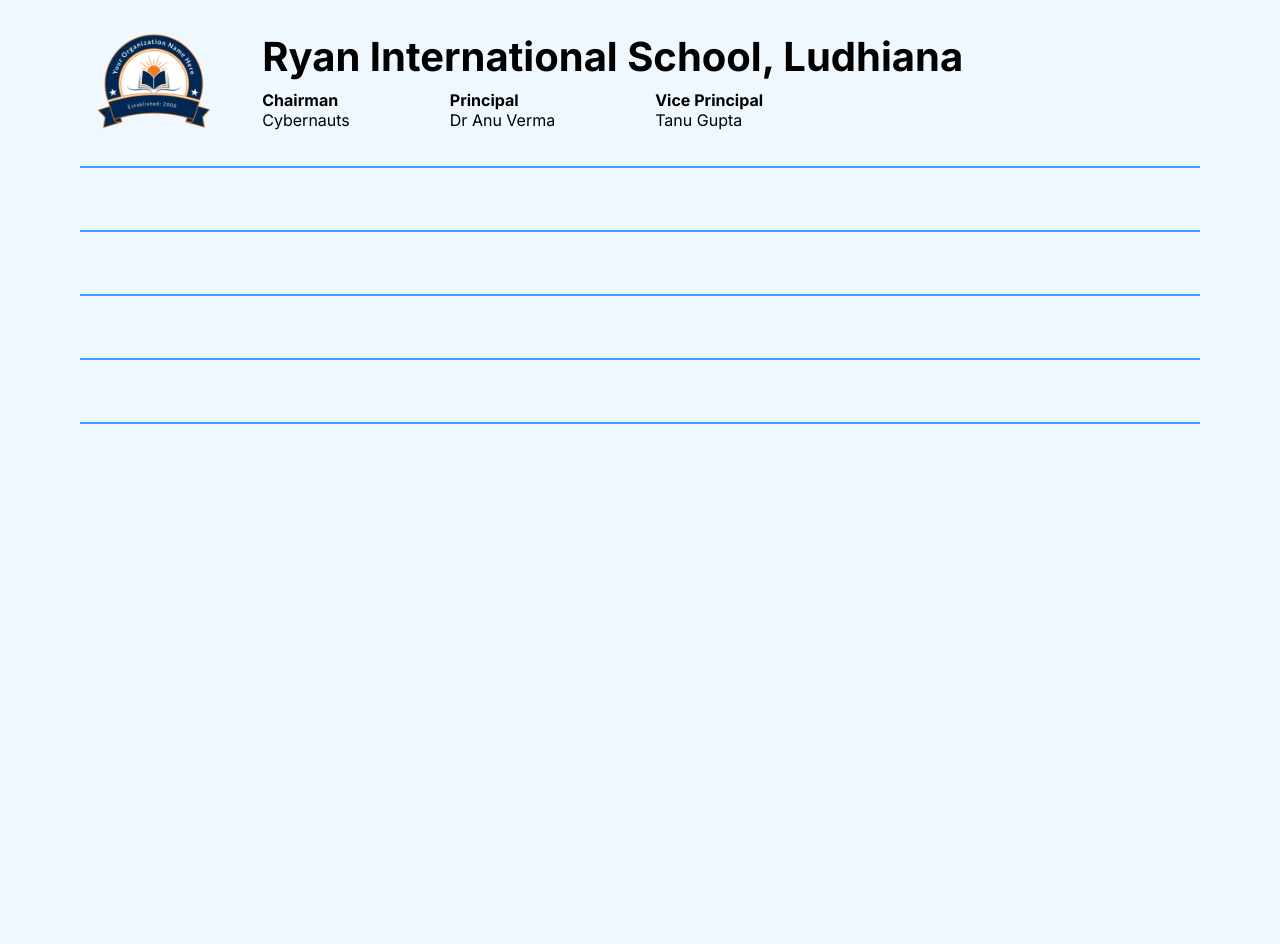
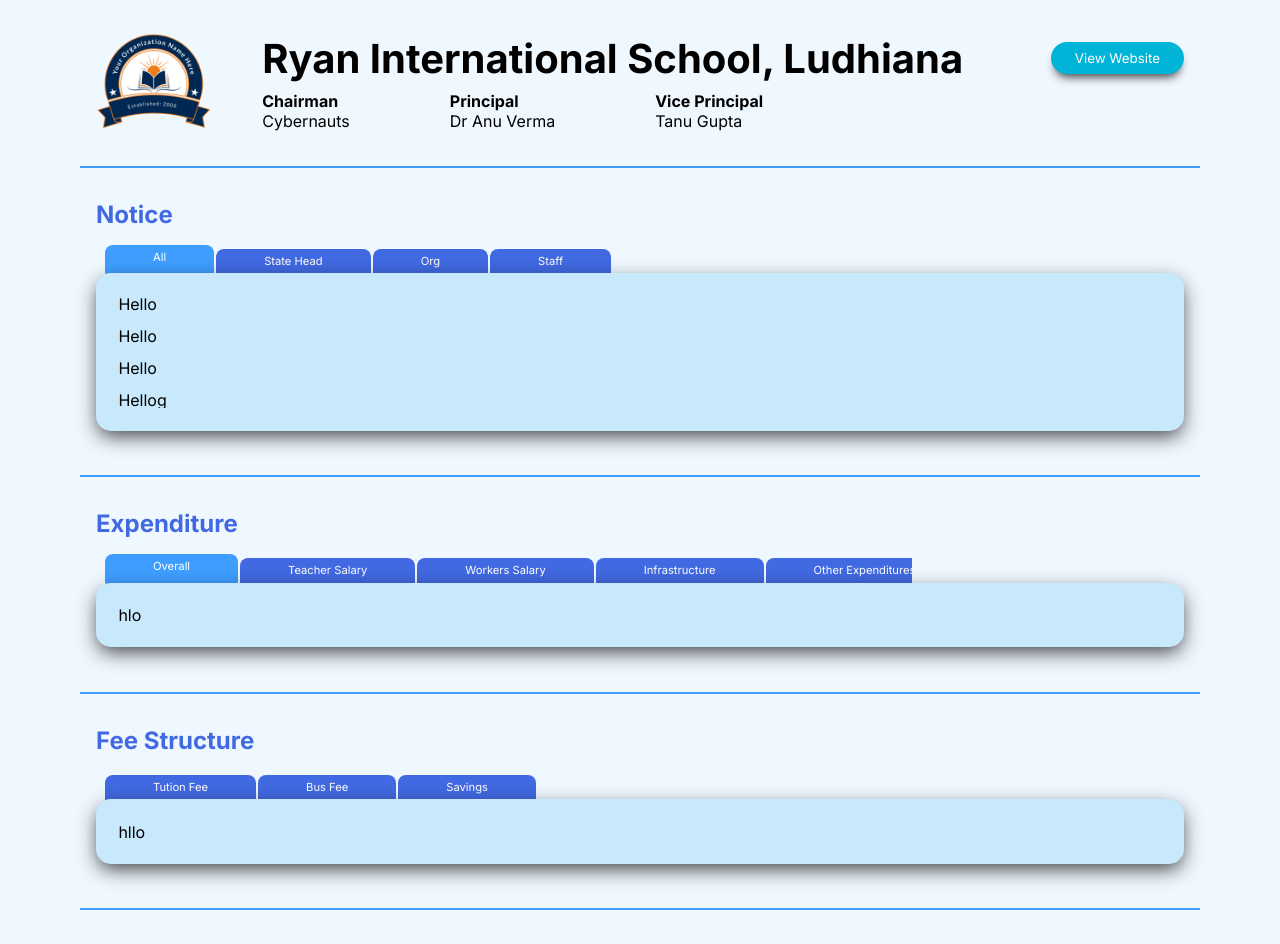
Before and after one commit to TarushGupta23/SchoolManager, a React (Create React App) app: page /school in a window 1280 px wide. Shown: the top 944 px of the page. Before the commit the page ends 800 px from the top, so only its background shows below. Built offline with nearby package versions, Linux system fonts and the light colour scheme.

Commit message:
add school page basic structure

```diff
--- a/src/pages/school/School.jsx
+++ b/src/pages/school/School.jsx
@@ -1,5 +1,6 @@
 import React from "react";
 import './school.css'
+import Button from "../../components/Button/BaseButton";
 
 export default function School() {
     /* ==============================================
@@ -9,7 +10,7 @@
         <section id="school-hero-section">
             <div className="school-logo"><img src="images/org-logo.png" alt="" /></div>
             <div className="school-content">
-                <h2 className="school-name">Ryan International School, Ludhiana</h2>
+                <h2 className="school-name">Ryan International School, Ludhiana <Button text="View Website" /></h2>
                 <div className="hero-container">
                     <li>
                         <h4>Chairman</h4>  <span>Cybernauts</span>
@@ -24,14 +25,70 @@
             </div>
         </section>
 
-        <section id="notices"></section>
+        <section id="notices">
+            <h2 className="section-heading">Notice</h2>
+            <div className="tab-container">
+                <ul>
+                    <div className="tab tab-selected">All</div>
+                    <div className="tab">State Head</div>
+                    <div className="tab">Org</div>
+                    <div className="tab">Staff</div>
+                </ul>
+            </div>
+            <div className="notice-content tab-content">
+                <ul>
+                    <li>Hello</li>
+                    <li>Hello</li>
+                    <li>Hello</li>
+                    <li>Hellog</li>
+                </ul>
+            </div>
+        </section>
 
-        <section id="money"></section>
+        <section id="money">
+            <h2 className="section-heading">Expenditure</h2>
+            {/* need to show expences in bar graph format, teachers salary, staff salary, busses, infrastructure, goals... */}
+            <div className="tab-container">
+                <ul>
+                    <div className="tab tab-selected">Overall</div>
+                    <div className="tab">Teacher Salary</div>
+                    <div className="tab">Workers Salary</div>
+                    <div className="tab">Infrastructure</div>
+                    <div className="tab">Other Expenditures</div>
+                    <div className="tab">Goals</div>
+                </ul>
+            </div>
+            <div className="tab-content">
+                hlo
+            </div>
+        </section>
 
-        <section id="staff-students"></section>
+        <section id="income">
+            <h2 className="section-heading">Fee Structure</h2>
+            <div className="tab-container">
+                <ul>
+                    <div className="tab">Tution Fee</div>
+                    <div className="tab">Bus Fee</div>
+                    <div className="tab">Savings</div>
+                </ul>
+            </div>
+            <div className="tab-content">
+                hllo
+            </div>
+        </section>
 
-        <section id="services"></section>
-
-        <section id="school-gallery"></section>
+        <section id="staff-students">
+            <h2 className="section-heading">Staff and Student details</h2>
+            <div className="tab-container">
+                <ul>
+                    <div className="tab">Teachers</div>
+                    <div className="tab">Workers</div>
+                    <div className="tab">Students</div>
+                </ul>
+            </div>
+            <div className="tab-content">
+                helo
+            </div>
+        </section>
     </>)
 }
--- a/src/pages/school/school.css
+++ b/src/pages/school/school.css
@@ -9,7 +9,7 @@
 .school-content {
     display: flex; flex-direction: column;
     gap: 2px;
-    /* border: 1px solid black; */
+    width: 100%;
 }
 .school-content h2 {
     font-size: 40px;
@@ -19,5 +19,10 @@
     display: flex; gap: 100px;
     align-items: center;
     height: 100%;
+}
+.school-name {
+    display: flex;
+    align-items: center; justify-content: space-between;
+    width: 100%;
     /* border: 1px solid red; */
 }
```
